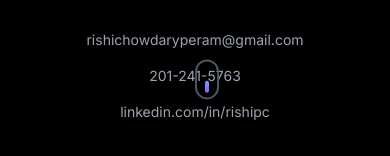
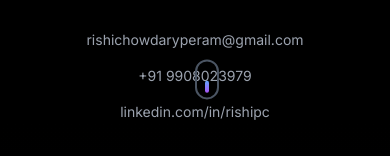
Before and after one commit to Rishiwins/websitte, a Next.js app: page / in a window 390 px wide. Shown: the part 790-946 px from the top of the page. Built offline with nearby package versions, Linux system fonts and the light colour scheme.

Commit message:
Update phone number to +91 9908023979
- Updated Contact component with new phone number
- Updated Hero component with new phone number
- Changed tel: links to use correct international format

```diff
--- a/src/app/components/Contact.tsx
+++ b/src/app/components/Contact.tsx
@@ -19,8 +19,8 @@ const Contact = () => {
     {
       icon: '📱',
       label: 'Phone',
-      value: '201-241-5763',
-      href: 'tel:201-241-5763',
+      value: '+91 9908023979',
+      href: 'tel:+919908023979',
       color: 'from-purple-500 to-pink-400',
       description: 'Available for quick consultations'
     },
--- a/src/app/components/Hero.tsx
+++ b/src/app/components/Hero.tsx
@@ -136,8 +136,8 @@ const Hero = () => {
                 <a href="mailto:rishichowdaryperam@gmail.com" className="hover:text-blue-400 transition-colors">
                   rishichowdaryperam@gmail.com
                 </a>
-                <a href="tel:201-241-5763" className="hover:text-purple-400 transition-colors">
-                  201-241-5763
+                <a href="tel:+919908023979" className="hover:text-purple-400 transition-colors">
+                  +91 9908023979
                 </a>
                 <a href="https://linkedin.com/in/rishipc" target="_blank" rel="noopener noreferrer" className="hover:text-cyan-400 transition-colors">
                   linkedin.com/in/rishipc
```
